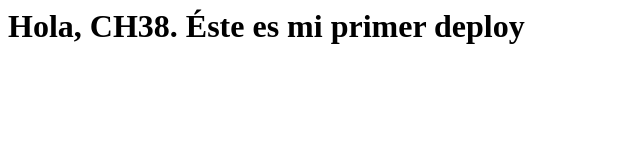
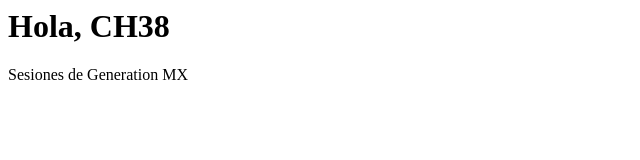
Before and after one commit to m-gonzalezm/CH38-Sesiones, a plain HTML site: page index.html in a window 1280 px wide. Shown: the whole page, without its empty margins (0-640 px from the left). Drawn offline with Linux system fonts and the light colour scheme.

Commit message:
ci: subtitulo como descripcion

```diff
--- a/index.html
+++ b/index.html
@@ -3,6 +3,7 @@
 		<title> CH38 </title>
 	</head>
 	<body>
-		<h1> Hola, CH38. Éste es mi primer deploy </h1>
+		<h1> Hola, CH38 </h1>
+		<ht> Sesiones de Generation MX </h2>
 	</body>
 </html>
```
